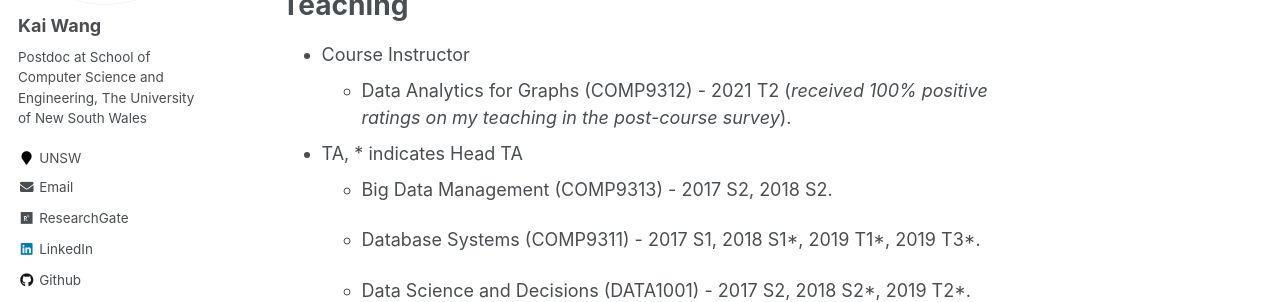
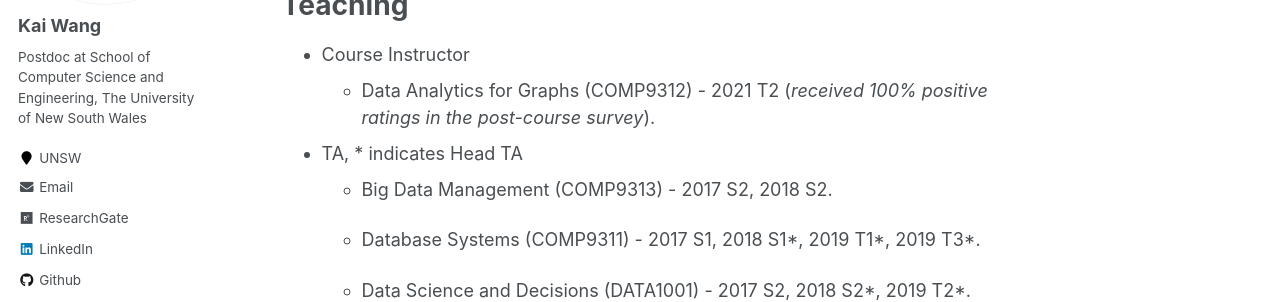
Before and after one commit to cs-kaiwang/cs-kaiwang.github.io, a Jekyll site: the page built from _pages/about.md, in a window 1280 px wide and 900 px high, scrolled down 2632 px. Shown: the part 180-482 px from the top of the window. Built offline with Jekyll 4.4.1, drawn with Linux system fonts in a browser that asks for light colours.

Commit message:
Update about.md

```diff
--- a/_pages/about.md
+++ b/_pages/about.md
@@ -60,7 +60,7 @@ Academic Services
 Teaching
 ======
 - Course Instructor
-  - Data Analytics for Graphs  (COMP9312) -  2021 T2 (*received 100% positive ratings on my teaching in the post-course survey*).
+  - Data Analytics for Graphs  (COMP9312) -  2021 T2 (*received 100% positive ratings in the post-course survey*).
 
 - TA, * indicates Head TA
   - Big Data Management  (COMP9313) -  2017 S2, 2018 S2.
```
